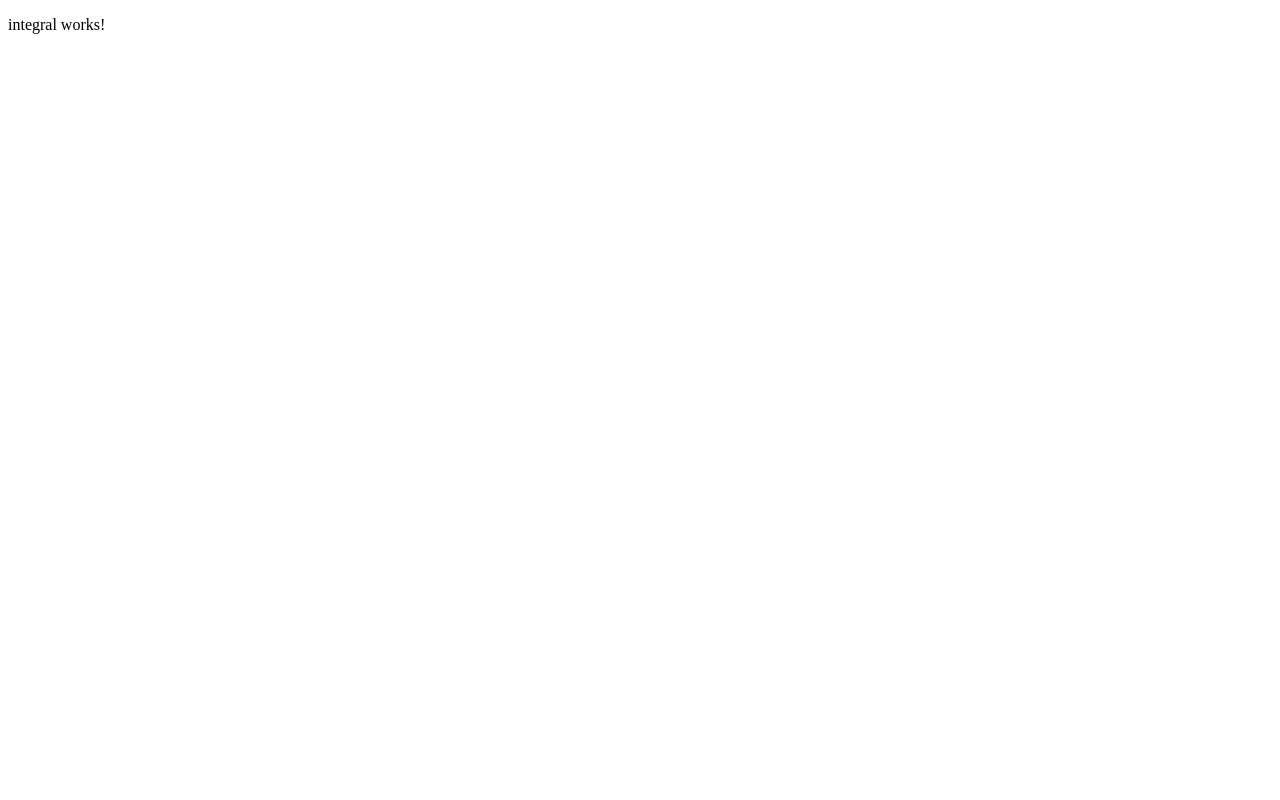
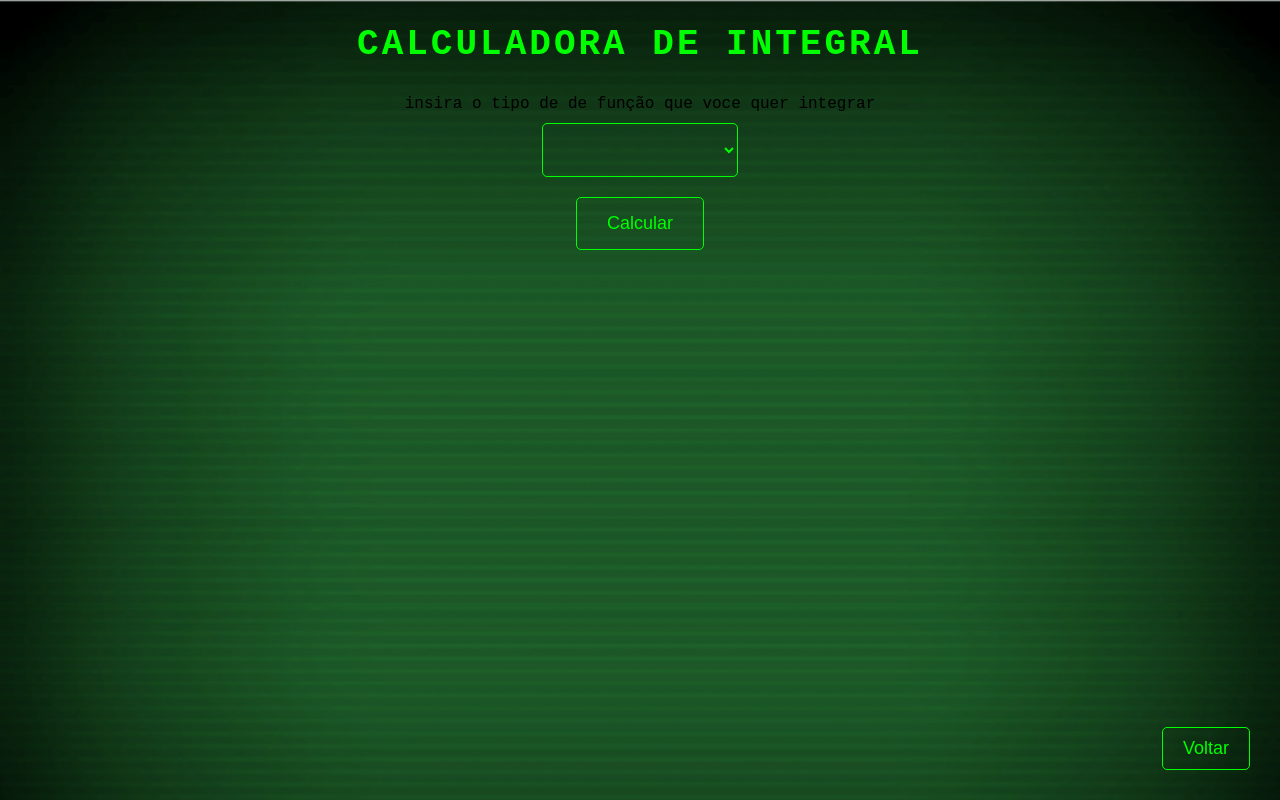
Before and after one commit to porrtuguinha/MathUtilsInterface, an Angular app: page /integral in a window 1280 px wide. Built offline with nearby package versions, Linux system fonts and the light colour scheme.

Commit message:
implementação da integral

```diff
--- a/src/app/pages/integral/integral.component.css
+++ b/src/app/pages/integral/integral.component.css
@@ -0,0 +1,91 @@
+select{
+    background-color: transparent;
+    color: #0f0;
+    border: 1px solid #0f0;
+    border-radius: 5px;
+    padding: 15px 30px;
+    margin: 10px;
+    font-size: 18px;
+    cursor: pointer;
+    transition: background-color 0.3s ease;
+}
+h1 {
+    font-size: 36px;
+    margin-bottom: 30px;
+    text-transform: uppercase;
+    letter-spacing: 3px;
+    color: #0f0;
+  }
+  .texto{
+    text-transform: uppercase;
+    letter-spacing: 3px;
+    color: #0f0;
+  }
+
+  button {
+    background-color: transparent;
+    color: #0f0;
+    border: 1px solid #0f0;
+    border-radius: 5px;
+    padding: 15px 30px;
+    margin: 10px;
+    font-size: 18px;
+    cursor: pointer;
+    transition: background-color 0.3s ease;
+  }
+
+  button:hover {
+    background-color: #0f0; /* Verde lima muito claro */
+    color: #006400; /* Verde escuro */
+  }
+
+  .container {
+    font-family: 'Courier New', Courier, monospace;
+    background-image: url(../../../assets/images/pipboy.png);
+    background-size: cover;
+    margin: 0;
+    padding: 0;
+    text-align: center; /* Alinha os elementos filhos (os botões) ao centro */
+    position: absolute;
+    top: 0;
+    left: 0;
+    width: 100%;
+    height: 100%;
+    display: flex; /* Torna o contêiner um flex container */
+    flex-direction: column; /* Define a direção dos itens como coluna */
+    align-items: center; /* Alinha os itens horizontalmente ao centro */
+  }
+
+  input[type="number"] {
+    padding: 10px;
+    margin: 10px;
+    font-size: 16px;
+    border: 1px solid #0f0;
+    border-radius: 5px;
+    width: 200px;
+    background-color: transparent;
+    color:#0f0 ;
+  }
+
+  .botoes {
+    display: flex;
+    flex-direction: column;
+  }
+
+
+  .botao-voltar {
+    position: absolute;
+    bottom: 20px;
+    right: 20px;
+    background-color: transparent;
+    color: #0f0;
+    border-color : #0f0;
+    border-radius: 5px;
+    padding: 10px 20px;
+    cursor: pointer;
+  }
+
+  .botao-voltar:hover {
+    background-color: #0f0; /* Verde lima muito claro */
+    color: #006400; /* Verde escuro */
+  }
--- a/src/app/pages/integral/integral.component.html
+++ b/src/app/pages/integral/integral.component.html
@@ -1 +1,74 @@
-<p>integral works!</p>
+<div class="container">
+    <h1>Calculadora de Integral</h1>
+    <label>insira o tipo de de função que voce quer integrar</label>
+    <select  [(ngModel)]="Parametros">
+        <option [ngValue]="'primeirograu'" >Primeiro grau</option>
+        <option [ngValue]="'segundograu'" >Segundo grau</option>
+        <option [ngValue]="'terceirograu'" >Terceiro grau</option>
+        <option [ngValue]="'seno'" >Seno</option>
+        <option [ngValue]="'cosseno'" >Cosseno</option>
+
+    </select>
+        <div *ngIf="Parametros =='primeirograu' ">
+      <label class="texto" for="parametroA">Digite o parametro A:</label>
+      <input type="number" id="parametroA" [(ngModel)]="a" inputmode="numeric" required>
+
+      <label class="texto" for="parametroB">Digite o Parametro B:</label>
+      <input type="number" id="parametroB" [(ngModel)]="b" inputmode="numeric" required>
+
+      <label class="texto" for="parametroC">Digite parametro A da integral:</label>
+      <input type="number" id="parametroC" [(ngModel)]="i" inputmode="numeric" required>
+
+      <label class="texto" for="parametroC">Digite parametro B da integral:</label>
+      <input type="number" id="parametroC" [(ngModel)]="i_2" inputmode="numeric" required>
+        </div>
+        <div *ngIf="Parametros =='segundograu' ">
+            <label class="texto" for="parametroA">Digite o parametro A:</label>
+            <input type="number" id="parametroA" [(ngModel)]="a2" inputmode="numeric" required>
+
+            <label class="texto" for="parametroB">Digite o Parametro B:</label>
+            <input type="number" id="parametroB" [(ngModel)]="b2" inputmode="numeric" required>
+
+            <label class="texto" for="parametroB">Digite o Parametro C:</label>
+            <input type="number" id="parametroB" [(ngModel)]="c2" inputmode="numeric" required>
+
+            <label class="texto" for="parametroC">Digite parametro A da integral:</label>
+            <input type="number" id="parametroC" [(ngModel)]="i2" inputmode="numeric" required>
+
+            <label class="texto" for="parametroC">Digite parametro B da integral:</label>
+            <input type="number" id="parametroC" [(ngModel)]="i_22" inputmode="numeric" required>
+              </div>
+              <div *ngIf="Parametros =='terceirograu' ">
+                <label class="texto" for="parametroA">Digite o parametro A:</label>
+                <input type="number" id="parametroA" [(ngModel)]="a3" inputmode="numeric" required>
+
+                <label class="texto" for="parametroB">Digite o Parametro B:</label>
+                <input type="number" id="parametroB" [(ngModel)]="b3" inputmode="numeric" required>
+
+                <label class="texto" for="parametroB">Digite o Parametro C:</label>
+                <input type="number" id="parametroB" [(ngModel)]="c3" inputmode="numeric" required>
+
+                <label class="texto" for="parametroB">Digite o Parametro D:</label>
+                <input type="number" id="parametroB" [(ngModel)]="d3" inputmode="numeric" required>
+
+                <label class="texto" for="parametroC">Digite parametro A da integral:</label>
+                <input type="number" id="parametroC" [(ngModel)]="i3" inputmode="numeric" required>
+
+                <label class="texto" for="parametroC">Digite parametro B da integral:</label>
+                <input type="number" id="parametroC" [(ngModel)]="i_23" inputmode="numeric" required>
+                  </div>
+                  <div *ngIf="Parametros =='seno' ">
+                    <label class="texto" for="parametroA">Digite o ponto da função em graus:</label>
+                    <input type="number" id="parametroA" [(ngModel)]="x4" inputmode="numeric" required>
+                      </div>
+                      <div *ngIf="Parametros =='cosseno'">
+                        <label class="texto" for="parametroA">Digite o ponto da função em graus:</label>
+                        <input type="number" id="parametroA" [(ngModel)]="x4" inputmode="numeric" required>
+                          </div>
+                          <button (click)="calcular()">Calcular</button>
+    <div *ngIf="resultado !== undefined">
+      <h2 class="texto">Resultados:</h2>
+      <p class="texto">{{ resultado }}</p>
+    </div>
+    <button (click)="voltar()" class="botao-voltar">Voltar</button>
+    </div>
--- a/src/app/pages/integral/integral.component.ts
+++ b/src/app/pages/integral/integral.component.ts
@@ -1,12 +1,106 @@
+import { CommonModule } from '@angular/common';
 import { Component } from '@angular/core';
+import { FormsModule } from '@angular/forms';
+import { Router } from '@angular/router';
 
 @Component({
   selector: 'app-integral',
   standalone: true,
-  imports: [],
+  imports: [FormsModule,CommonModule],
   templateUrl: './integral.component.html',
   styleUrl: './integral.component.css'
 })
 export class IntegralComponent {
+  constructor(private router: Router){}
+  Parametros!: string;
+  resultado!: any;
+   a!: number;
+   b!: number;
+   i!: number;
+   i_2!: number;
+   a2!: number;
+   b2!: number;
+   c2!: number;
+   i2!: number;
+   i_22!: number;
+   a3!: number;
+   b3!: number;
+   c3!: number;
+   d3!: number;
+   i3!: number;
+   i_23!: number;
+   x4!: number;
+   x5!: number;
+
+calcular(){
+if (this.Parametros  === "primeirograu") {
+  let f: number = this.i;
+  let y: number = 0.0;
+  let n: number = 0.0;
+  while (this.i_2 > f) {
+      f = f + 0.000001;
+      y = y + (2 * ((this.a * f) + (this.b)));
+      n = n + 1;
+  }
+  let h: number = (this.i_2 - this.i) / (n);
+  let integral_1: number = ((h / 2) * (((this.a * this.i) + this.b) + y + ((this.a * this.i_2) + this.b)));
+  this.resultado = "A integral da função = " + integral_1.toFixed(2);
+}
+  else if(this.Parametros === "segundograu"){
+
+      let f2: number = this.i2;
+      let y2: number = 0.0;
+      let n2: number = 0.0;
+      while (this.i_22 > f2) {
+          f2 = f2 + 0.000001;
+          y2 = y2 + (2 * ((this.a2 * f2 * f2) + (this.b2 * f2) + this.c2));
+          n2 = n2 + 1;
+      }
+      let h2: number = (this.i_22 - this.i2) / (n2);
+      let integral_12: number = ((h2 / 2) * (((this.a2 * this.i2 * this.i2) + (this.b2 * this.i2) + this.c2) + y2 + ((this.a2 * this.i_22 * this.i_22) + (this.b2 * this.i_22) + this.c2)));
+      this.resultado = "A integral da função = " + integral_12.toFixed(2);
+  }
+  else if(this.Parametros === "terceirograu"){
+      let f3: number = this.i3;
+      let y3: number = 0.0;
+      let n3: number = 0.0;
+      while (this.i_23 > f3) {
+          f3 = f3 + 0.000001;
+          y3 = y3 + (2 * ((this.a3 * f3 * f3 * f3) + (this.b3 * f3 * f3) + (this.c3 * f3) + this.d3));
+          n3 = n3 + 1;
+      }
+      let h3: number = (this.i_23 - this.i3) / (n3);
+      let integral_13: number = ((h3 / 2) * (((this.a3 * this.i3 * this.i3 * this.i3) + (this.b3 * this.i3 * this.i3) + (this.c3 * this.i3) + this.d3) + y3 + ((this.a3 * this.i_23 * this.i_23 * this.i_23) + (this.b3 * this.i_23 * this.i_23) + (this.c3 * this.i_23) + this.d3)));
+      this.resultado = "A integral da função = " + integral_13.toFixed(2);
+    }
+  else if(this.Parametros === "seno"){
+
+      if (this.x4 === 90 || this.x4 === 270) {
+          console.log("O valor da integral é = 0.0");
+      } else {
+          let x_radians4: number = this.x4 * Math.PI / 180;
+          let y4: number = Math.sin(x_radians4);
+          this.resultado = "O valor da integral é = " + y4.toFixed(2);
+      }
+    }
+  else if(this.Parametros === "cosseno"){
+      console.log("Coloque o ponto da função em graus:");
+
+      if (this.x5 === 0 || this.x5 === 360 || this.x5 === 180) {
+        this.resultado = "O valor da integral é = 0.0";
+      } else {
+          let x_radians5: number = this.x5 * Math.PI / 180;
+          let y5: number = Math.cos(x_radians5);
+          this.resultado = "O valor da integral é = " + y5.toFixed(2);
+      }
+
+    }
+
+
+
 
 }
+voltar(){
+  this.router.navigate(['']);
+}
+}
```
